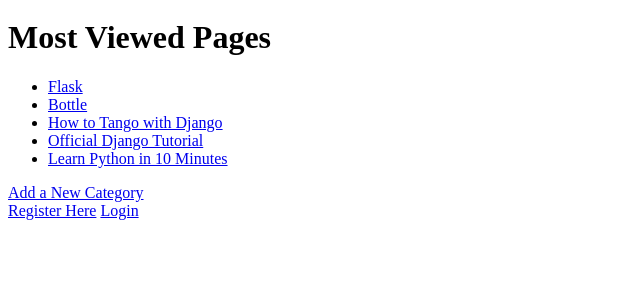
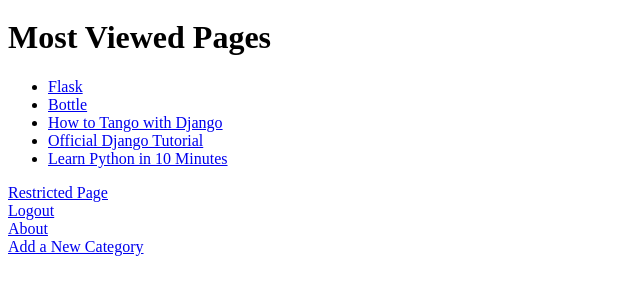
Before and after one commit to martygrant/tangowithdjango, a Django app: page /rango/ in a window 1280 px wide. Shown: the part 172-472 px from the top of the page, without its empty margins (0-640 px from the left). Run offline with Django 3.2, Linux system fonts and the light colour scheme; a user stored in the database is signed in; data comes from the database, SQL or seed files in the repository; both versions use the stored data as it was after the commit.

Commit message:
Completed up to 9.7.

```diff
--- a/rango/urls.py
+++ b/rango/urls.py
@@ -8,8 +8,10 @@
     url(r'^category/(?P<category_name_slug>\w+)$', views.category, name='category'),
     url(r'^add_category/$', views.add_category, name='add_category'),
     url(r'^category/(?P<category_name_slug>\w+)/add_page/$', views.add_page, name='add_page'),
-    url(r'^register/$', views.register, name='register'), # ADD NEW PATTERN!
+    url(r'^register/$', views.register, name='register'),
     url(r'^login/$', views.user_login, name='login'),
+    url(r'^restricted/', views.restricted, name='restricted'),
+    url(r'^logout/$', views.user_logout, name='logout'),
     )
 
 
--- a/rango/views.py
+++ b/rango/views.py
@@ -7,6 +7,8 @@
 from rango.forms import UserForm, UserProfileForm
 from django.contrib.auth import authenticate, login
 from django.http import HttpResponseRedirect, HttpResponse
+from django.contrib.auth.decorators import login_required
+from django.contrib.auth import logout
 
 
 def index(request):
@@ -221,3 +223,18 @@
         # No context variables to pass to the template system, hence the
         # blank dictionary object...
         return render(request, 'rango/login.html', {})
+
+
+@login_required
+def restricted(request):
+    return HttpResponse("Since you're logged in, you can see this text!")
+
+
+# Use the login_required() decorator to ensure only those logged in can access the view.
+@login_required
+def user_logout(request):
+    # Since we know the user is logged in, we can now just log them out.
+    logout(request)
+
+    # Take the user back to the homepage.
+    return HttpResponseRedirect('/rango/')
--- a/tango_with_django_project/settings.py
+++ b/tango_with_django_project/settings.py
@@ -104,3 +104,5 @@
 
 MEDIA_URL = '/media/'
 MEDIA_ROOT = os.path.join(BASE_DIR, 'media') # Absolute path to the media directory
+
+LOGIN_URL = '/rango/login/'
--- a/templates/rango/index.html
+++ b/templates/rango/index.html
@@ -31,8 +31,15 @@
             </ul>
         {% endif %}
 
+        {% if user.is_authenticated %}
+        <a href="/rango/restricted/">Restricted Page</a><br />
+        <a href="/rango/logout/">Logout</a><br />
+        {% else %}
+        <a href="/rango/register/">Register Here</a><br />
+        <a href="/rango/login/">Login</a><br />
+        {% endif %}
+
+        <a href="/rango/about/">About</a><br/>
         <a href="/rango/add_category/">Add a New Category</a><br />
-        <a href="/rango/register/">Register Here</a>
-        <a href="/rango/login/">Login</a>
     </body>
 </html>
```
Also changed, not shown: db.sqlite3, 3 other files.
